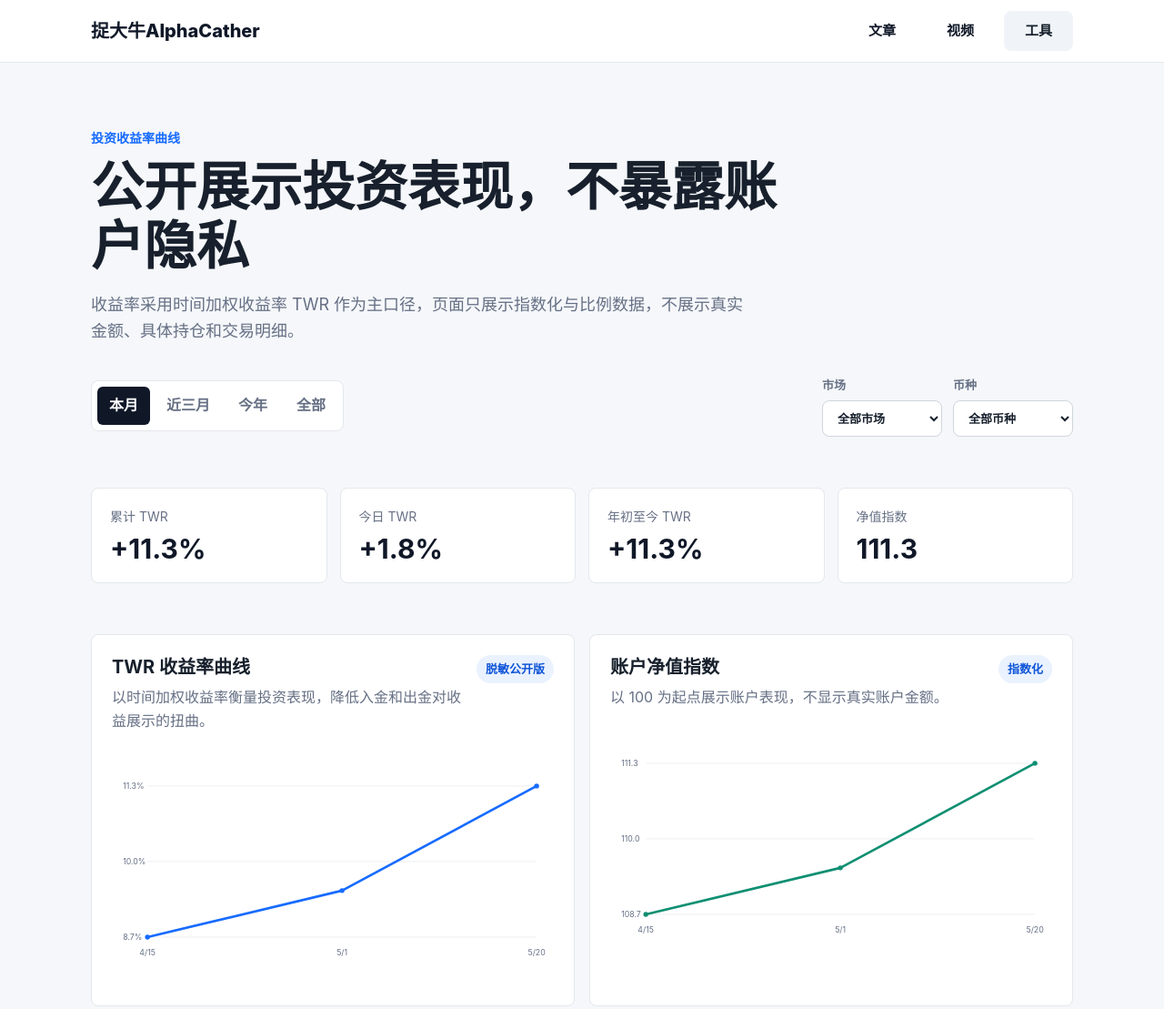
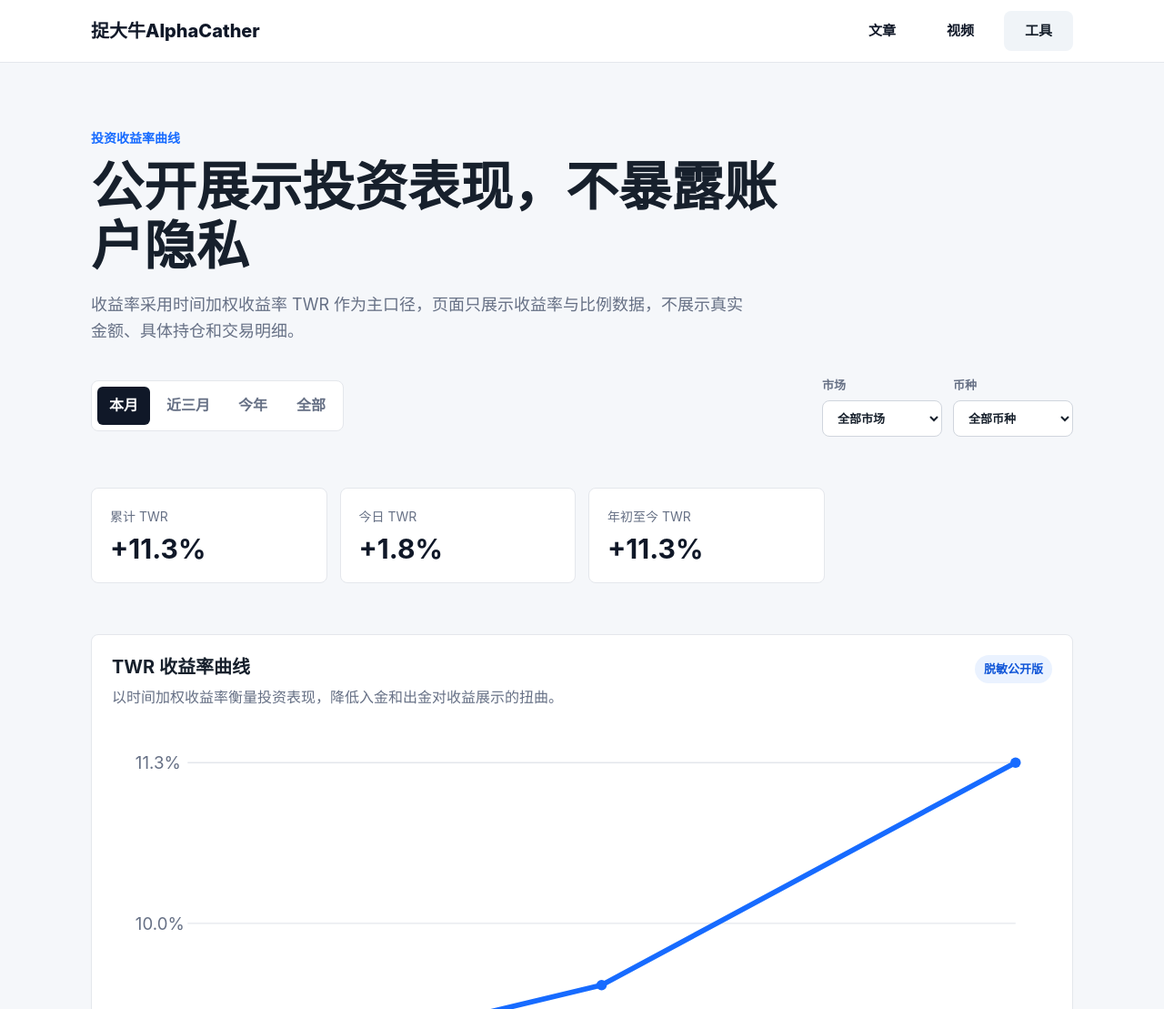
Before and after one commit to chenchaofeng1008-ctrl/AlphaCather, a plain HTML site: page zhuodaniu-site/tools/investment-dashboard.html in a window 1280 px wide. Shown: the top 1109 px of the page at 91% size. Drawn offline with Linux system fonts and the light colour scheme.

Commit message:
Remove net value index display

```diff
--- a/zhuodaniu-site/assets/styles.css
+++ b/zhuodaniu-site/assets/styles.css
@@ -475,6 +475,10 @@ h1 {
   gap: 16px;
 }
 
+.single-chart-grid {
+  grid-template-columns: 1fr;
+}
+
 .compact-dashboard {
   grid-template-columns: repeat(4, minmax(0, 1fr));
 }
--- a/zhuodaniu-site/tools/investment-dashboard.html
+++ b/zhuodaniu-site/tools/investment-dashboard.html
@@ -22,7 +22,7 @@
       <section class="hero">
         <p class="eyebrow">投资收益率曲线</p>
         <h1>公开展示投资表现，不暴露账户隐私</h1>
-        <p class="lead">收益率采用时间加权收益率 TWR 作为主口径，页面只展示指数化与比例数据，不展示真实金额、具体持仓和交易明细。</p>
+        <p class="lead">收益率采用时间加权收益率 TWR 作为主口径，页面只展示收益率与比例数据，不展示真实金额、具体持仓和交易明细。</p>
       </section>
 
       <section class="section dashboard-toolbar" aria-label="筛选条件">
@@ -66,13 +66,9 @@
           <span>年初至今 TWR</span>
           <strong id="metric-ytd-return">--</strong>
         </article>
-        <article class="public-metric">
-          <span>净值指数</span>
-          <strong id="metric-nav-index">--</strong>
-        </article>
       </section>
 
-      <section class="section dashboard-grid" aria-label="收益曲线">
+      <section class="section dashboard-grid single-chart-grid" aria-label="收益曲线">
         <article class="dashboard-card chart-card">
           <div class="chart-header">
             <div>
@@ -82,17 +78,6 @@
             <span class="chart-badge">脱敏公开版</span>
           </div>
           <svg class="line-chart" id="return-chart" viewBox="0 0 720 320" role="img" aria-label="TWR 收益率曲线"></svg>
-        </article>
-
-        <article class="dashboard-card chart-card">
-          <div class="chart-header">
-            <div>
-              <h2>账户净值指数</h2>
-              <p>以 100 为起点展示账户表现，不显示真实账户金额。</p>
-            </div>
-            <span class="chart-badge">指数化</span>
-          </div>
-          <svg class="line-chart" id="nav-chart" viewBox="0 0 720 320" role="img" aria-label="账户净值指数曲线"></svg>
         </article>
       </section>
 
@@ -118,7 +103,7 @@
 
       <section class="section dashboard-card privacy-card">
         <h2>数据说明</h2>
-        <p>当前页面为公开展示版。后续接入 uSMART Open API 后，券商 API 密钥只会保存在后端环境变量中；公开接口只返回收益率、净值指数和脱敏比例数据。真实金额、具体持仓、交易流水和账户信息仅可在私密视图中查看。</p>
+        <p>当前页面为公开展示版。后续接入 uSMART Open API 后，券商 API 密钥只会保存在后端环境变量中；公开接口只返回收益率和脱敏比例数据。真实金额、具体持仓、交易流水和账户信息仅可在私密视图中查看。</p>
       </section>
     </main>
 
--- a/zhuodaniu-site/tools/investment-dashboard.js
+++ b/zhuodaniu-site/tools/investment-dashboard.js
@@ -1,14 +1,14 @@
 const performanceSeries = [
-  { date: "2026-01-02", twr: 0.0, nav: 100.0 },
-  { date: "2026-01-15", twr: 1.4, nav: 101.4 },
-  { date: "2026-02-01", twr: 2.8, nav: 102.8 },
-  { date: "2026-02-15", twr: 1.9, nav: 101.9 },
-  { date: "2026-03-01", twr: 4.6, nav: 104.6 },
-  { date: "2026-03-15", twr: 6.2, nav: 106.2 },
-  { date: "2026-04-01", twr: 5.8, nav: 105.8 },
-  { date: "2026-04-15", twr: 8.7, nav: 108.7 },
-  { date: "2026-05-01", twr: 9.5, nav: 109.5 },
-  { date: "2026-05-20", twr: 11.3, nav: 111.3 }
+  { date: "2026-01-02", twr: 0.0 },
+  { date: "2026-01-15", twr: 1.4 },
+  { date: "2026-02-01", twr: 2.8 },
+  { date: "2026-02-15", twr: 1.9 },
+  { date: "2026-03-01", twr: 4.6 },
+  { date: "2026-03-15", twr: 6.2 },
+  { date: "2026-04-01", twr: 5.8 },
+  { date: "2026-04-15", twr: 8.7 },
+  { date: "2026-05-01", twr: 9.5 },
+  { date: "2026-05-20", twr: 11.3 }
 ]
 
 const allocations = {
@@ -67,8 +67,7 @@ function getFilteredSeries() {
 
   return performanceSeries.slice(-count).map((point) => ({
     ...point,
-    twr: round(point.twr + adjustment, 1),
-    nav: round(point.nav + adjustment, 1)
+    twr: round(point.twr + adjustment, 1)
   }))
 }
 
@@ -87,10 +86,8 @@ function renderDashboard() {
   document.querySelector("#metric-total-return").textContent = formatPercent(last.twr)
   document.querySelector("#metric-today-return").textContent = formatPercent(last.twr - previous.twr)
   document.querySelector("#metric-ytd-return").textContent = formatPercent(last.twr - performanceSeries[0].twr)
-  document.querySelector("#metric-nav-index").textContent = last.nav.toFixed(1)
 
   drawLineChart(document.querySelector("#return-chart"), series, "twr", "%", "#176bff")
-  drawLineChart(document.querySelector("#nav-chart"), series, "nav", "", "#0f8f72")
   renderAllocation("#asset-allocation", allocations.asset)
   renderAllocation("#market-allocation", allocations.market)
   renderAllocation("#currency-allocation", allocations.currency)
```
